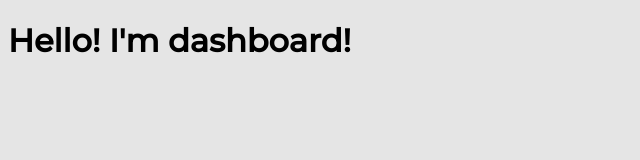
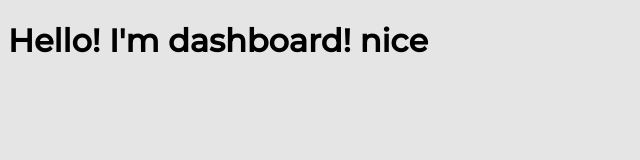
Before and after one commit to Haniel023/EIS-System, a React (Create React App) app in the folder eis-system/: page /Dashboard in a window 1280 px wide. Shown: the top 160 px of the page, without its empty margins (0-640 px from the left). Built offline with nearby package versions, Linux system fonts and the light colour scheme.

Commit message:
update dashboard

```diff
--- a/eis-system/src/Components/Dashboard/Dashboard.js
+++ b/eis-system/src/Components/Dashboard/Dashboard.js
@@ -3,7 +3,7 @@ import React from 'react'
 const Dashboard = () => {
     return (
         <div>
-            <h1>Hello! I'm dashboard!</h1>
+            <h1>Hello! I'm dashboard! nice</h1>
         </div>
     )
 }
```
